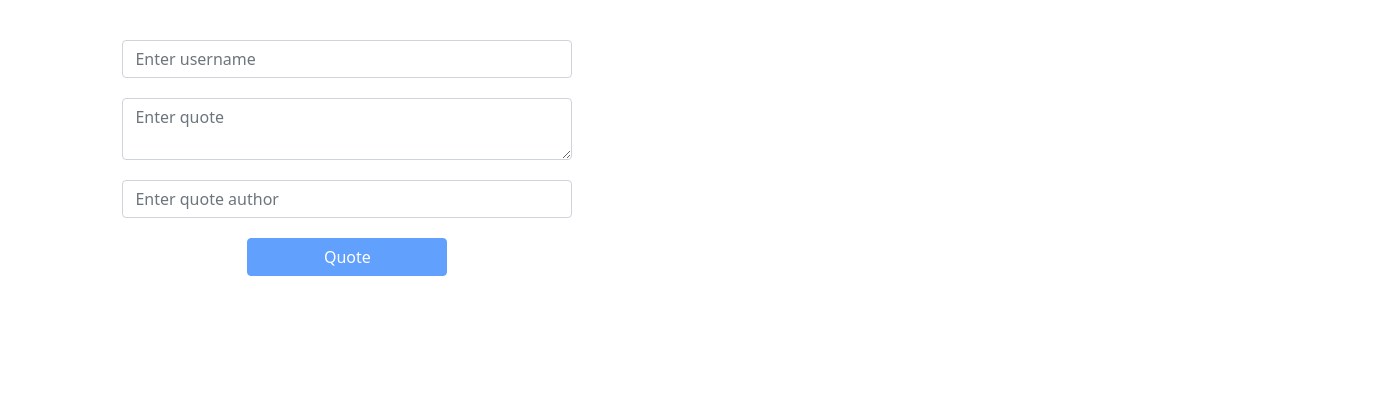
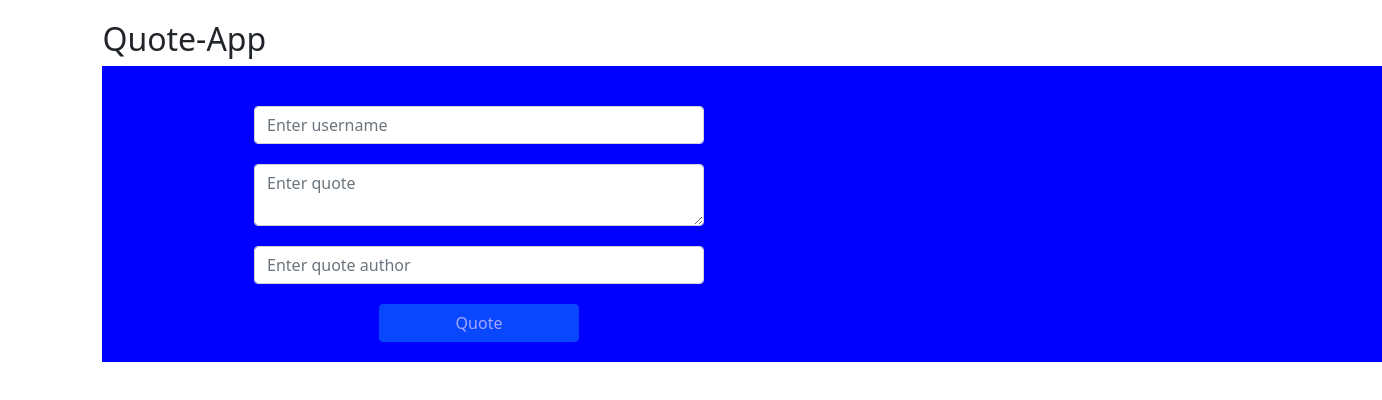
Before and after one commit to Joshua-Barawa/Angular-IP1, an Angular app: page / in a window 1280 px wide. Shown: the top 400 px of the page, 1382 px wide, since content can reach past the window. Built offline with nearby package versions, Linux system fonts and the light colour scheme.

Commit message:
added background color

```diff
--- a/src/app/app.component.css
+++ b/src/app/app.component.css
@@ -2,8 +2,9 @@
 .hero{
     display: flex;
     padding:20px 8%;
+
 }
 
-.quotes{
-    flex: 0.9;
+h2{
+    text-align: center;
 }
--- a/src/app/app.component.html
+++ b/src/app/app.component.html
@@ -1,7 +1,6 @@
+<div class="hero">
 
-<div class="hero">
+
 <app-quote-form></app-quote-form>
 
-
-
 </div>
--- a/src/app/quote-form/quote-form.component.css
+++ b/src/app/quote-form/quote-form.component.css
@@ -1,3 +1,14 @@
+.hero{
+    display: flex;
+    padding:20px 8%;
+    background-color:blue;
+    width:100vw;
+}
+
+.quotes{
+    flex: 0.9;
+}
+
 form{
     margin: auto;
     text-align: center;
--- a/src/app/quote-form/quote-form.component.html
+++ b/src/app/quote-form/quote-form.component.html
@@ -1,3 +1,7 @@
+
+<h2>Quote-App</h2>
+<div class="hero">
+
 <form (ngSubmit)="onSubmit()" #quoteForm='ngForm'>
   <div class="form-group">
     <input type="text" class="form-control" [(ngModel)]='username' name="username" value=" " #name='ngModel' id="names" required placeholder="Enter username" />
@@ -25,3 +29,5 @@
   <div class="quotes">
     <app-quote [quotes] = 'quotes'></app-quote>
     </div>
+
+  </div>
--- a/src/app/quote.ts
+++ b/src/app/quote.ts
@@ -4,6 +4,7 @@ export class Quote {
     public quote!:string;
     public author!:string;
     public postedOn!:Date
+    public votes!:number;
 
     constructor(name:string ,quote:string, author:string, postedOn:Date) {
         this.name = name;
--- a/src/app/quote/quote.component.html
+++ b/src/app/quote/quote.component.html
@@ -4,6 +4,11 @@
       {{quote.name}} posted this quote on {{quote.postedOn|date}}
     </div>
     <div class="card-body">
+        <div>
+            <button>Upvote</button>
+            <span>0</span>
+            <button>Downvote</button>
+        </div>
       <blockquote class="blockquote mb-0">
         <p>{{quote.quote}}</p>
         <footer class="blockquote-footer">Author <cite title="Source Title">{{quote.author}}</cite></footer>
```
